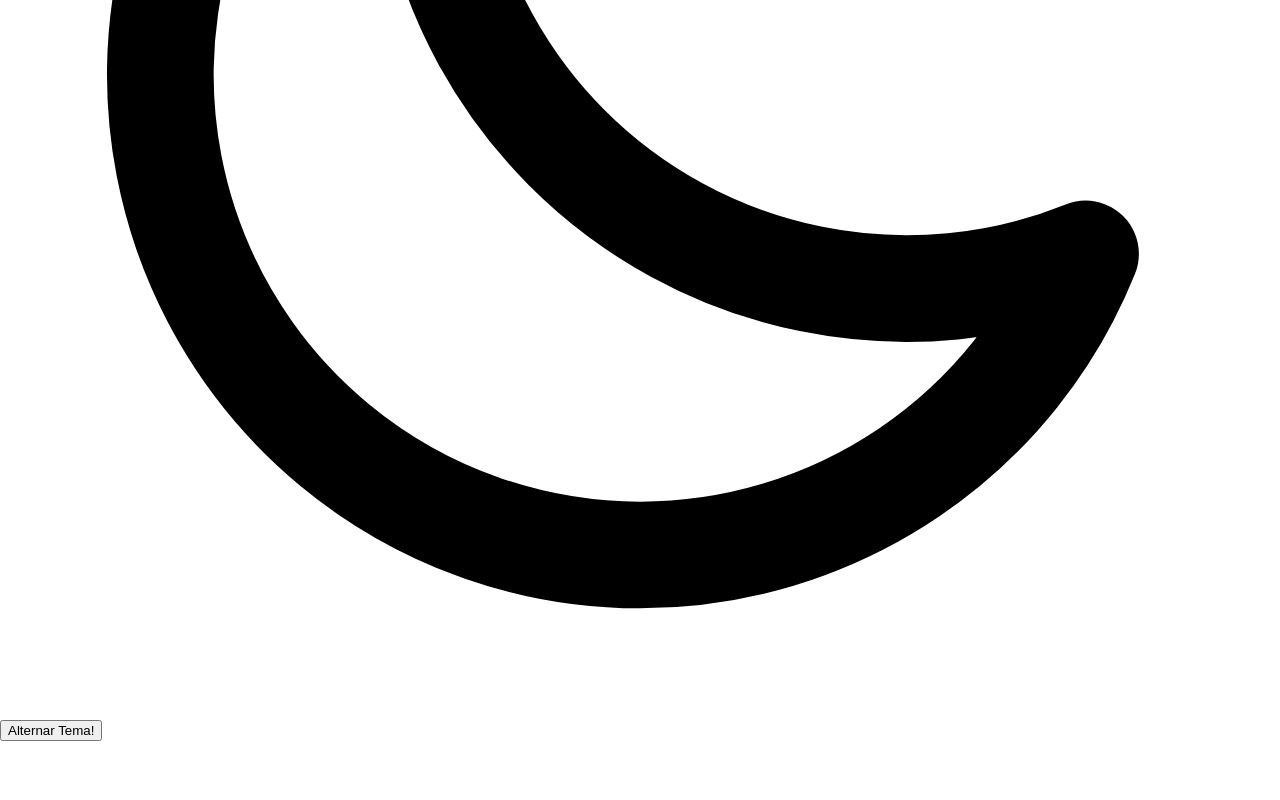
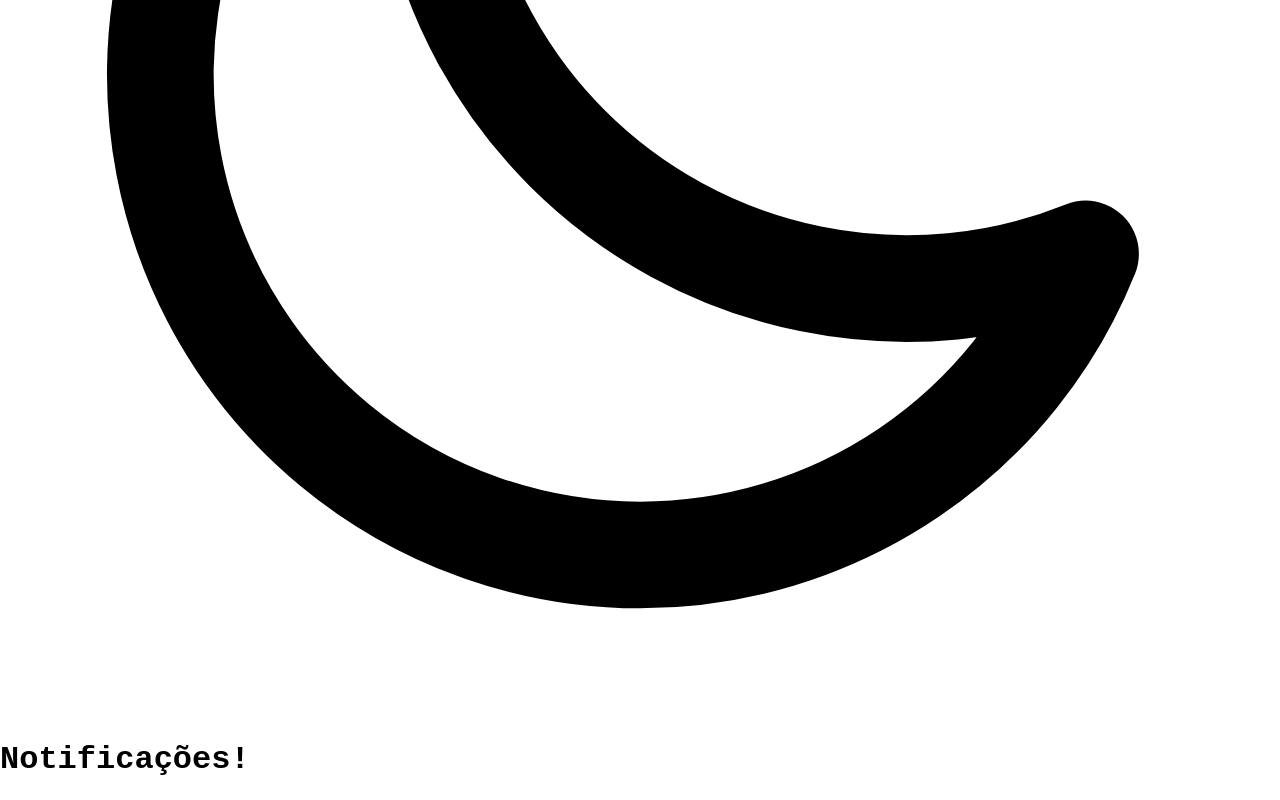
Before and after one commit to wendersonjps/Admin-Template, a Next.js app: page /notifications in a window 1280 px wide. Shown: the part 5776-6576 px from the top of the page. Before the commit the page ends 6517 px from the top, so only its background shows below. Built offline with nearby package versions, Linux system fonts and the light colour scheme; a web font is replaced by a local one.

Commit message:
:fire: Removed useless function

```diff
--- a/src/pages/notifications.tsx
+++ b/src/pages/notifications.tsx
@@ -1,12 +1,9 @@
 import Layout from '../components/template/Layout'
-import useAppData from '../data/hook/useAppData'
 
 export default function Notifications() {
-  const { themeToggle } = useAppData()
-
   return (
     <Layout title="Notificações" subtitle="Novidades aqui!">
-      <button onClick={themeToggle}>Alternar Tema!</button>
+      <h1>Notificações!</h1>
     </Layout>
   )
 }
```
